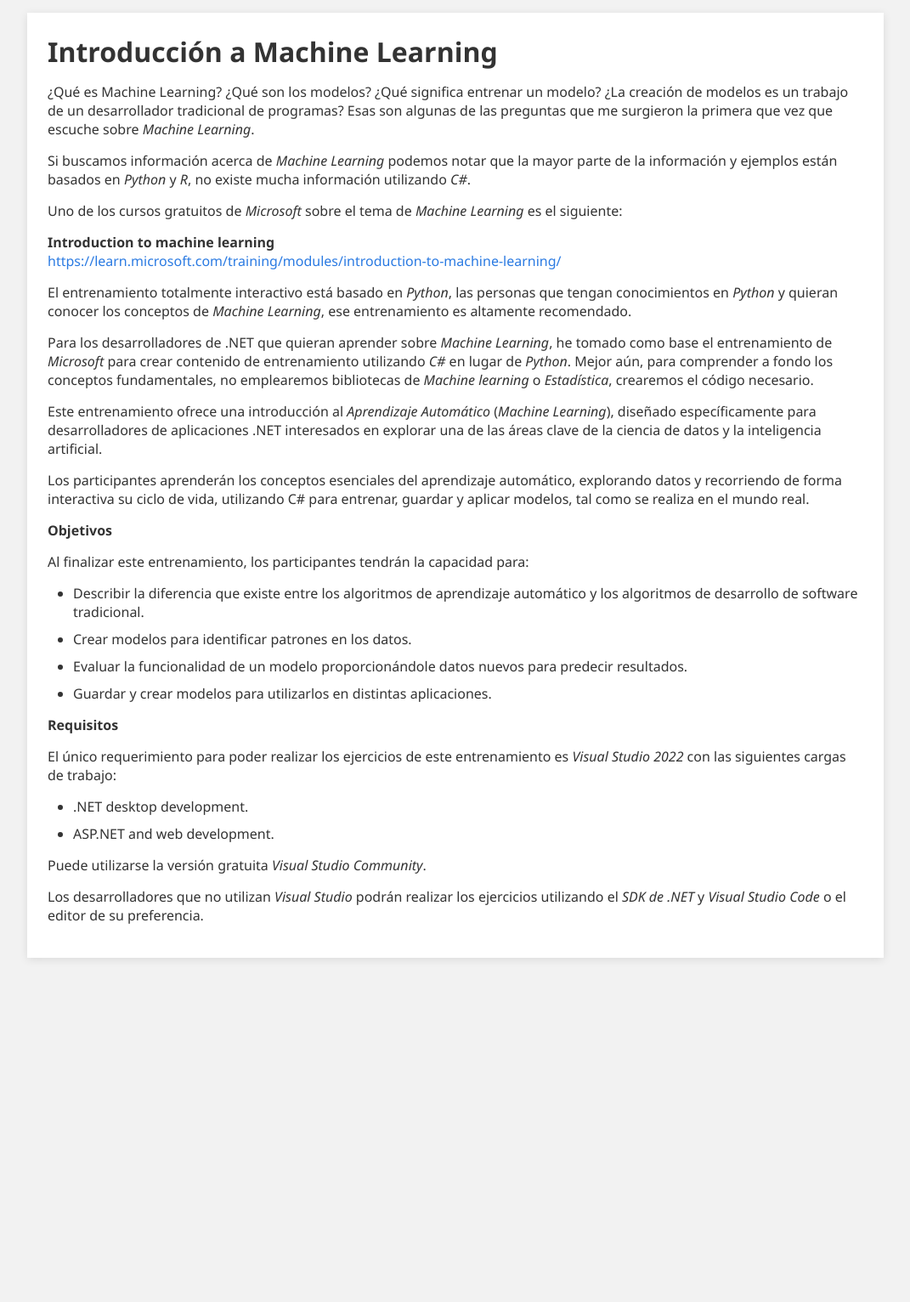
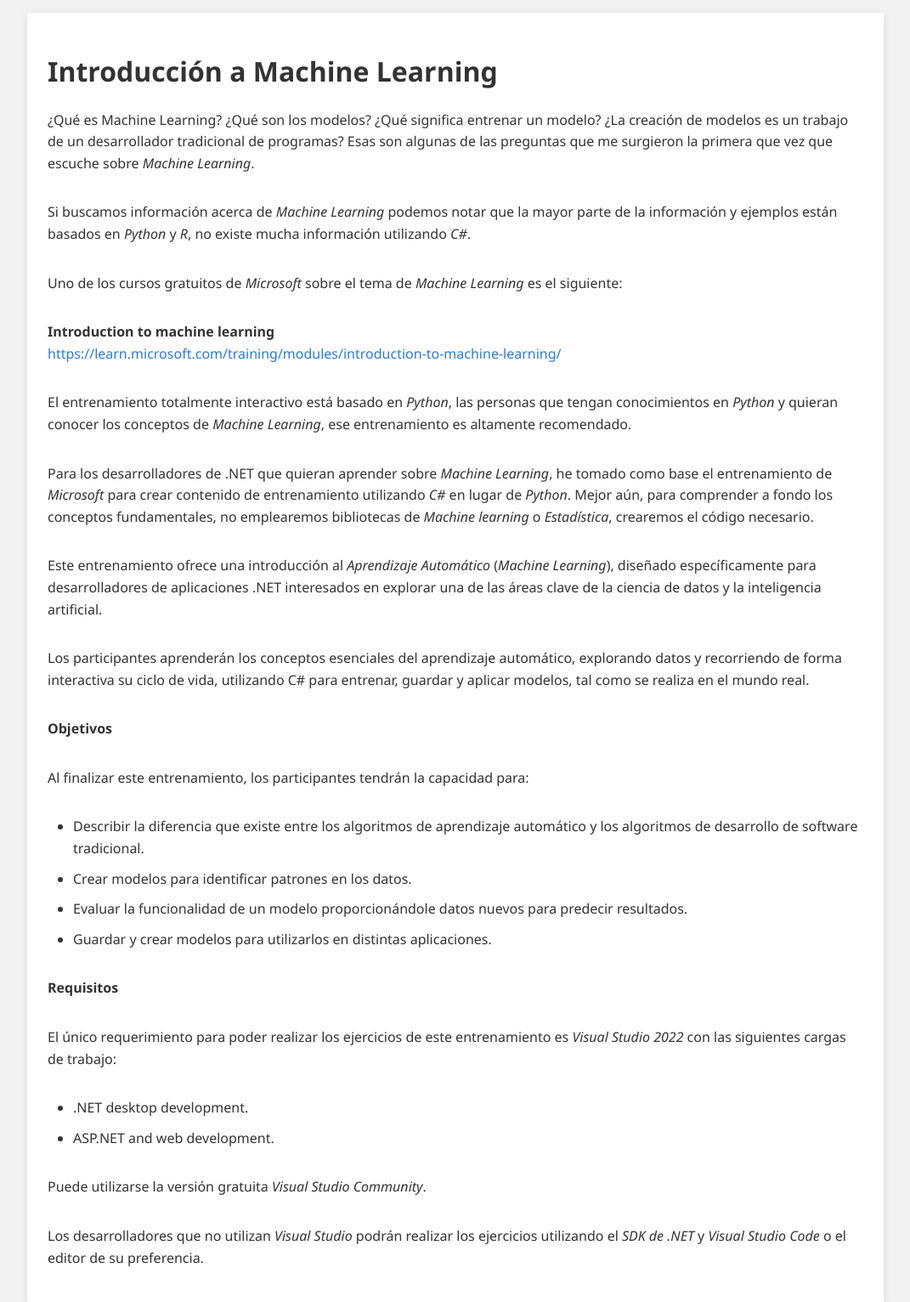
Before and after one commit to msmdotnet/machinelearningintro, a Jekyll site: the page built from README.md, in a window 1280 px wide. Shown: the whole page at 85% size, without its empty margins (104-1175 px from the left). Built offline with Jekyll 4.4.1, drawn with Linux system fonts in a browser that asks for light colours; our own code applies the rules of GitHub Pages for plain Markdown files; before the commit the page ends 1127 px from its top, so only the background shows below that.

Commit message:
Update styles.css

```diff
--- a/assets/css/styles.css
+++ b/assets/css/styles.css
@@ -15,10 +15,13 @@ body {
     font-kerning: normal;
     display: flex;
     min-height: 100vh;
-    flex-direction: column
+    flex-direction: column;
+    line-height: 160%;
+
 }
 
 h1, h2, h3, h4, h5, h6, p, blockquote, pre, ul, ol, dl, figure, .highlight {
+    margin-top:32px;
     margin-bottom: 15px
 }
 
```
